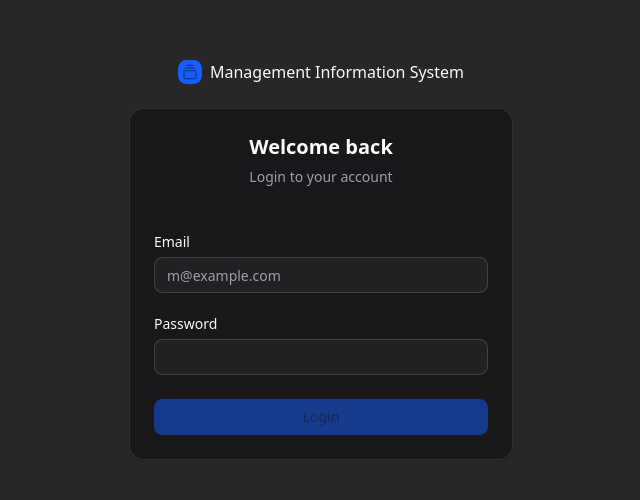
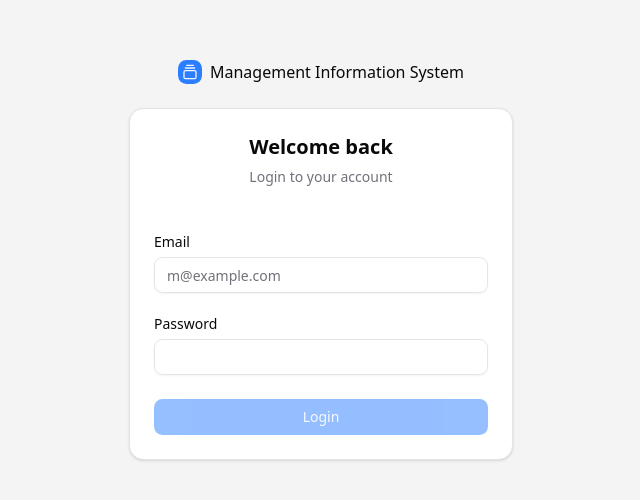
Before and after one commit to aurmeddev/mis-web-app, a Next.js app: page /login in a window 1280 px wide. Shown: the part 140-640 px from the top of the page, without its empty margins (319-959 px from the left). Built offline with nearby package versions, Linux system fonts and the light colour scheme; no server answers.

Commit message:
feat: changed default theme to light

```diff
--- a/app/layout.tsx
+++ b/app/layout.tsx
@@ -43,7 +43,7 @@ export default async function RootLayout({
         <UserActivityContextProvider>
           <ThemeProvider
             attribute="class"
-            defaultTheme="dark"
+            defaultTheme="light"
             enableSystem
             disableTransitionOnChange
           >
```
